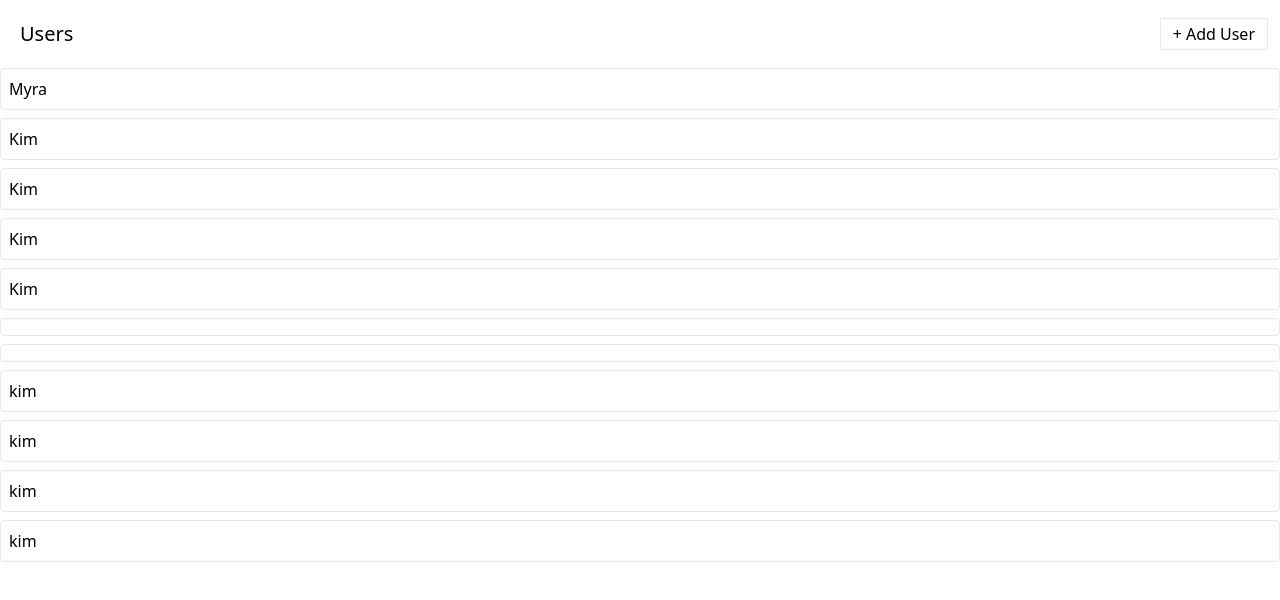
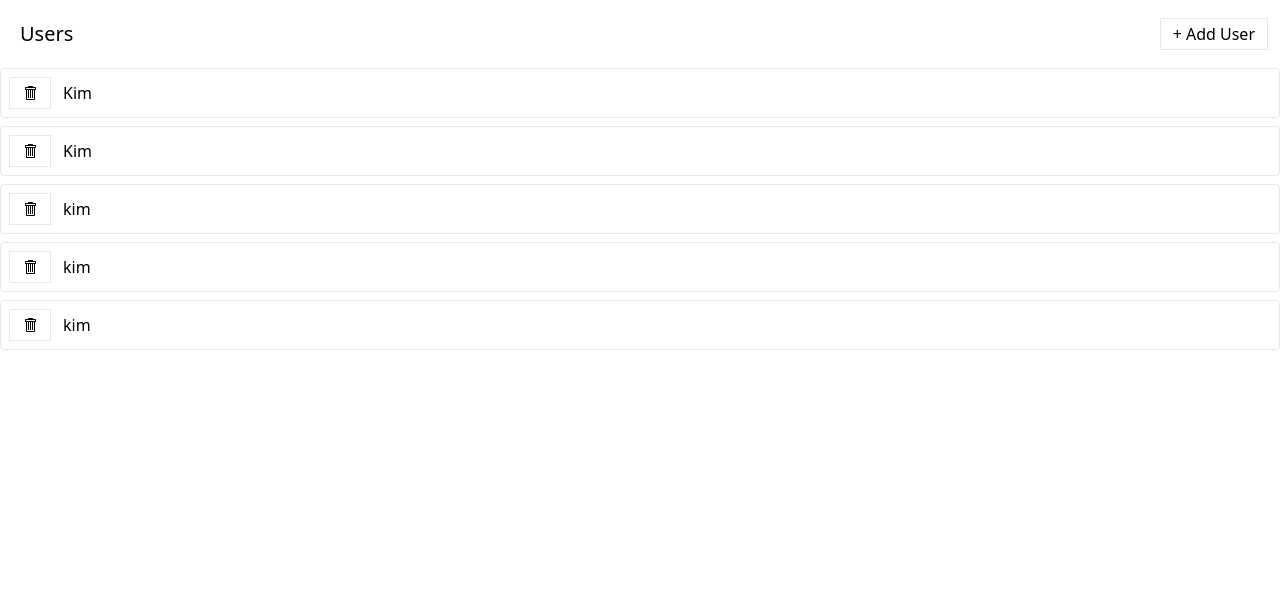
Before and after one commit to Kim716/Redux_practice_media, a React (Vite) app: page / in a window 1280 px wide. Shown: the top 600 px of the page. Built offline with nearby package versions, Linux system fonts and the light colour scheme; data requests are answered from the project's data file.

Commit message:
feat 374 - 375 remove user by click

```diff
--- a/db.json
+++ b/db.json
@@ -1,9 +1,5 @@
 {
   "users": [
-    {
-      "id": 1,
-      "name": "Myra"
-    },
     {
       "id": 2,
       "name": "Kim"
@@ -13,18 +9,8 @@
       "id": 3
     },
     {
-      "name": "Kim",
-      "id": 4
-    },
-    {
-      "name": "Kim",
-      "id": 5
-    },
-    {
+      "name": "kim",
       "id": 6
-    },
-    {
-      "id": 7
     },
     {
       "name": "kim",
@@ -33,14 +19,6 @@
     {
       "name": "kim",
       "id": 9
-    },
-    {
-      "name": "kim",
-      "id": 10
-    },
-    {
-      "name": "kim",
-      "id": 11
     }
   ],
   "albums": [],
--- a/src/components/UsersListItem.jsx
+++ b/src/components/UsersListItem.jsx
@@ -1,8 +1,25 @@
+import { useThunk } from '../hooks/use-thunk';
+import { removeUser } from '../store';
+import Button from './Button';
+import { GoTrashcan } from 'react-icons/go';
+
 function UsersListItem({ user }) {
+  const [doRemoveUser, isLoading, error] = useThunk(removeUser);
+
+  const handleRemove = () => {
+    doRemoveUser(user);
+  };
+
   return (
     <div className="mb-2 border rounded">
       <div className="flex p-2 justify-between items-center cursor-pointer">
-        {user.name}
+        <div className="flex items-center">
+          <Button className="mr-3" loading={isLoading} onClick={handleRemove}>
+            <GoTrashcan />
+          </Button>
+          <div className="mr-3">{user.name}</div>
+          {error && <div className="text-red-500">error removing user... </div>}
+        </div>
       </div>
     </div>
   );
--- a/src/store/slices/usersSlice.js
+++ b/src/store/slices/usersSlice.js
@@ -43,7 +43,7 @@ const usersSlice = createSlice({
     });
     builder.addCase(removeUser.fulfilled, (state, action) => {
       state.isLoading = false;
-      console.log(action);
+      state.data = state.data.filter((user) => user.id !== action.payload.id);
     });
     builder.addCase(removeUser.rejected, (state, action) => {
       state.isLoading = false;
--- a/src/store/thunks/removeUser.js
+++ b/src/store/thunks/removeUser.js
@@ -2,10 +2,22 @@ import { createAsyncThunk } from '@reduxjs/toolkit';
 import axios from 'axios';
 
 const removeUser = createAsyncThunk('users/remove', async (user) => {
-  const res = axios.delete(`http://localhost:3005/users/${user.id}`);
+  await axios.delete(`http://localhost:3005/users/${user.id}`);
 
-  // FIX
-  return res.data;
+  // !!! FOR DEV !!!
+  await pause(1000);
+
+  // !!!
+  // return res.data; // 空物件 變成 action.payload，無助於我們更新 state
+  // 主動回傳被刪除的 user
+  return user;
 });
 
+// !!! FOR DEV !!!
+function pause(duration) {
+  return new Promise((resolve) => {
+    setTimeout(resolve, duration);
+  });
+}
+
 export { removeUser };
```
